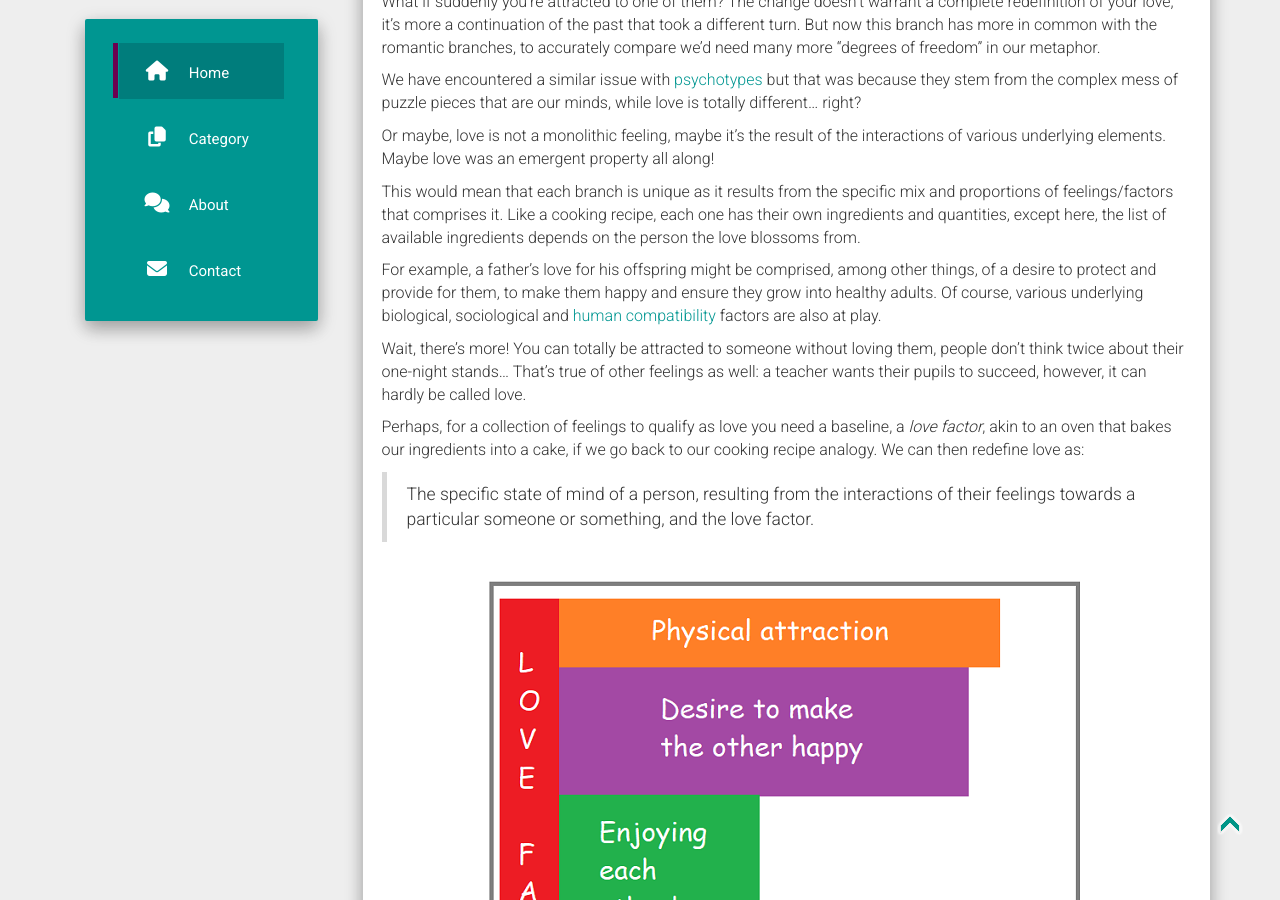
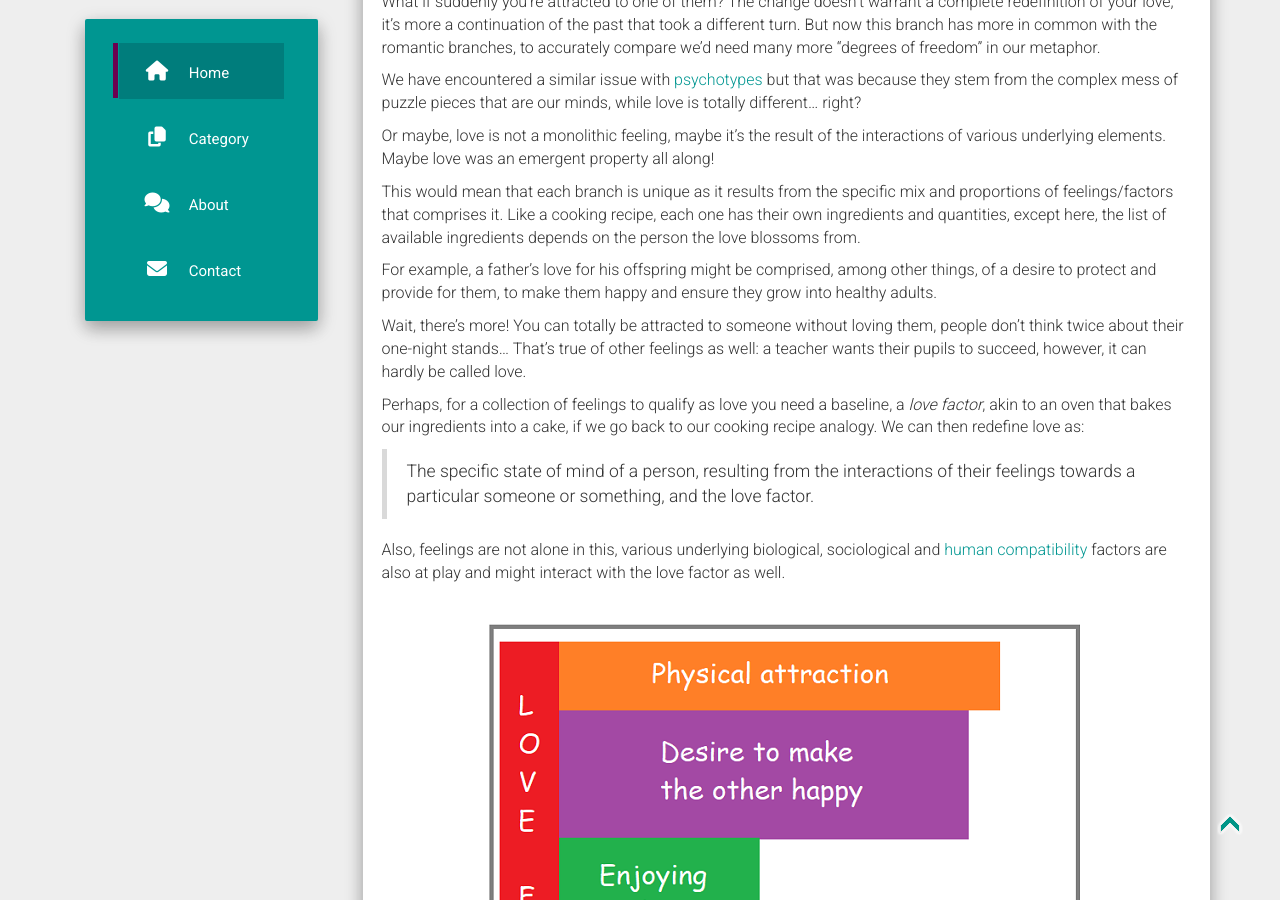
Before and after one commit to WanderingSpaceThinker/nonexistence, a Jekyll site: the page built from _posts/2021-12-12-Emergent-Love.md, in a window 1280 px wide and 900 px high, scrolled down 2069 px. Built offline with Jekyll 4.4.1, drawn with Linux system fonts in a browser that asks for light colours; nearby versions of some CDN libraries; comment, search, counter and statistics services are not loaded.

Commit message:
chore: update post

```diff
--- a/_posts/2021-12-12-Emergent-Love.md
+++ b/_posts/2021-12-12-Emergent-Love.md
@@ -49,13 +49,15 @@ Or maybe, love is not a monolithic feeling, maybe it's the result of the interac
 
 This would mean that each branch is unique as it results from the specific mix and proportions of feelings/factors that comprises it. Like a cooking recipe, each one has their own ingredients and quantities, except here, the list of available ingredients depends on the person the love blossoms from.
 
-For example, a father's love for his offspring might be comprised, among other things, of a desire to protect and provide for them, to make them happy and ensure they grow into healthy adults. Of course, various underlying biological, sociological and [human compatibility]({{ site.baseurl }}/understand/2021/10/31/Human-compatibility.html) factors are also at play.
+For example, a father's love for his offspring might be comprised, among other things, of a desire to protect and provide for them, to make them happy and ensure they grow into healthy adults.
 
 Wait, there's more! You can totally be attracted to someone without loving them, people don't think twice about their one-night stands... That's true of other feelings as well: a teacher wants their pupils to succeed, however, it can hardly be called love.
 
 Perhaps, for a collection of feelings to qualify as love you need a baseline, a *love factor*, akin to an oven that bakes our ingredients into a cake, if we go back to our cooking recipe analogy. We can then redefine love as:
 
 > The specific state of mind of a person, resulting from the interactions of their feelings towards a particular someone or something, and the love factor.
+
+Also, feelings are not alone in this, various underlying biological, sociological and [human compatibility]({{ site.baseurl }}/understand/2021/10/31/Human-compatibility.html) factors are also at play and might interact with the love factor as well.
 
 ![love]({{ site.baseurl }}{{ page.images[2].image_path }})
 <p class="legend">A diagram showing an example of love, again expertly drawn</p>
```
